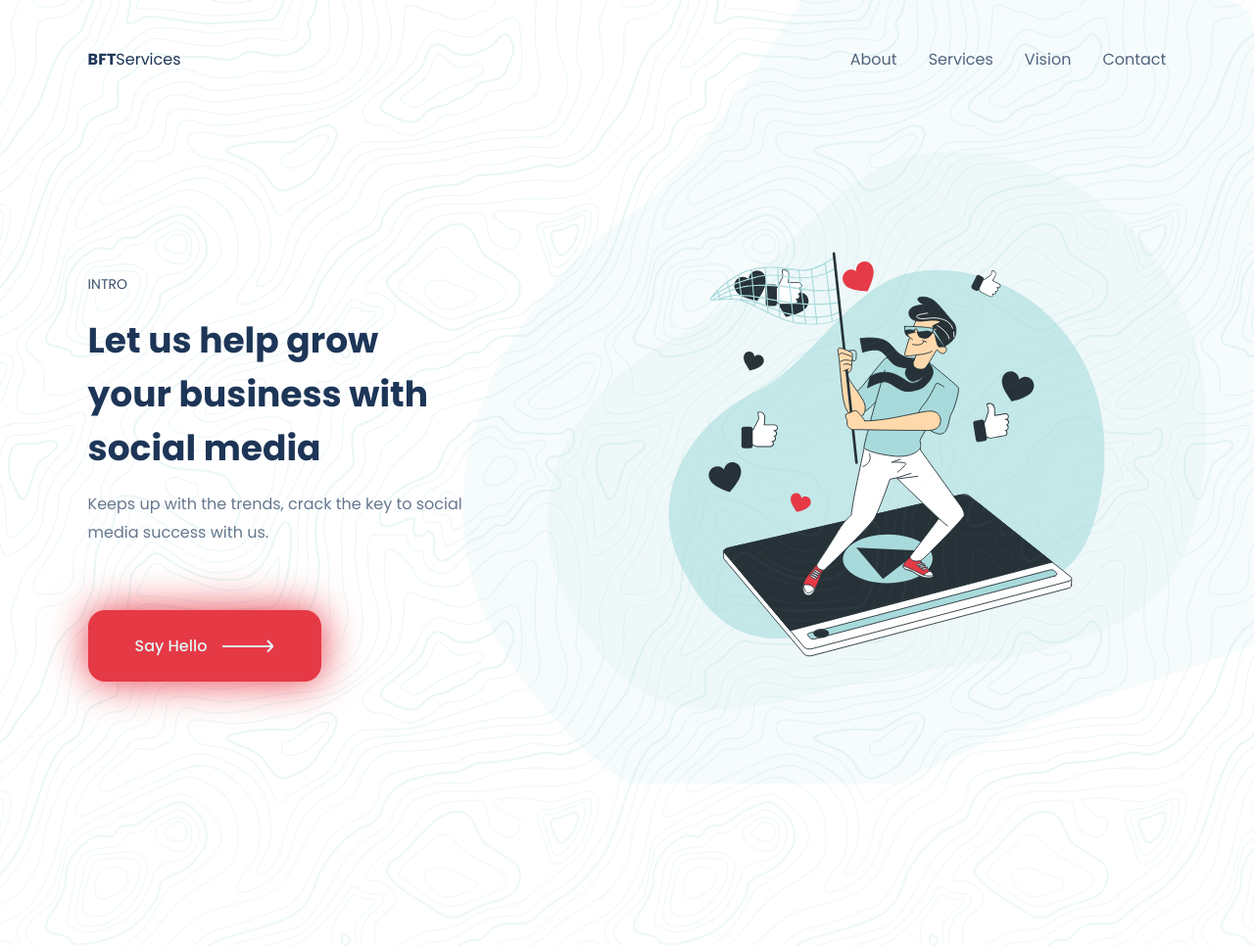
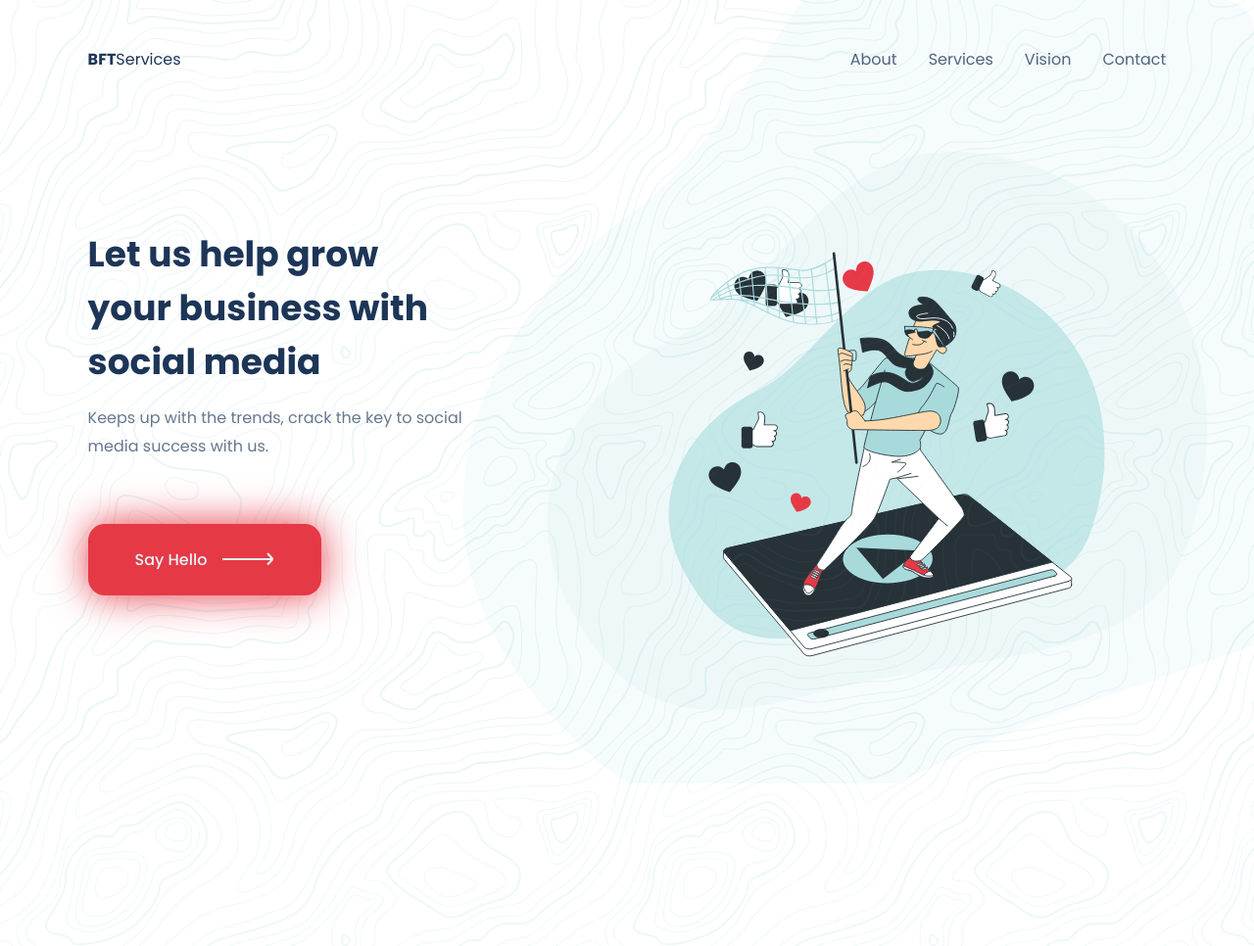
Before and after one commit to swssr/bftservices, a website built with Parcel: page src/index.html in a window 1280 px wide. Shown: the top 966 px of the page at 98% size. Built offline with nearby package versions, Linux system fonts and the light colour scheme; what smooth-scrollbar would draw is missing.

Commit message:
Center align hero and cleanup

```diff
--- a/src/index.html
+++ b/src/index.html
@@ -24,7 +24,7 @@
       </nav>
       <header class="container container--header">
         <section class="hero">
-          <div class="pre-head">Intro</div>
+          <!-- <div class="pre-head">Intro</div> -->
           <h1 class="hero__head">
             Let us help grow your business with social media
           </h1>
--- a/src/style.css
+++ b/src/style.css
@@ -240,7 +240,8 @@ p,
   max-width: 40vw;
   /* max-width: 476px; */
   height: max-content;
-  align-self: flex-end;
+  align-self: center;
+  margin-top: 10vh;
   z-index: 2;
 }
 .hero__head {
```
